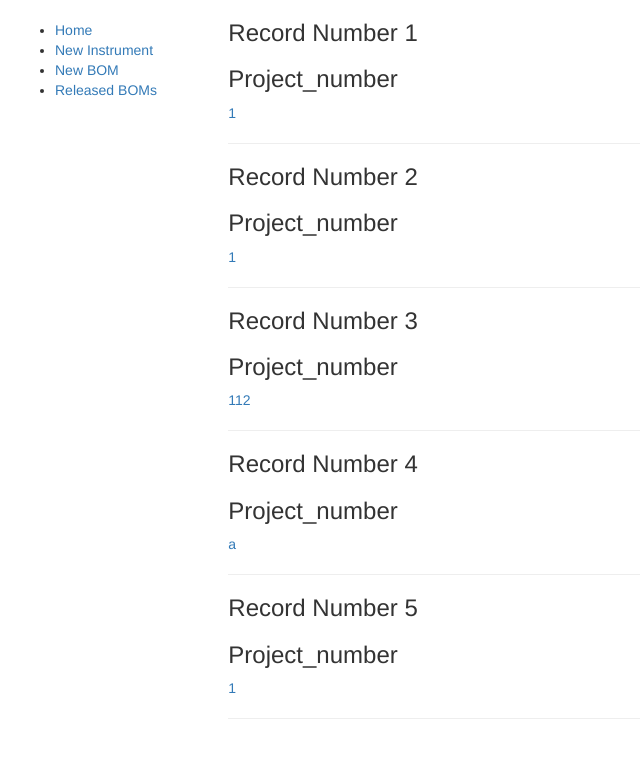
After one commit to mneumayer/django_intertech, a Django app: page /released_bom in a window 1280 px wide. The commit adds this page. Shown: the top 758 px of the page, without its empty margins (0-640 px from the left). Run offline with Django 3.2, Linux system fonts and the light colour scheme; data comes from the database, SQL or seed files in the repository; both versions use the stored data as it was after the commit; some libraries are stand-ins or nearby versions.

Commit message:
Add files via upload
I have Home, New Instrument, New BOM, and Released BOMs; on the home page

```diff
--- a/mysite/catalog/admin.py
+++ b/mysite/catalog/admin.py
@@ -1,5 +1,6 @@
 from django.contrib import admin
-from .models import Instrument, Bom
+from .models import Instrument, Bom, Instance
 
 admin.site.register(Instrument)
 admin.site.register(Bom)
+admin.site.register(Instance)
--- a/mysite/catalog/models.py
+++ b/mysite/catalog/models.py
@@ -61,5 +61,5 @@ class Bom(models.Model):
         return self.project_number
 
 
-class Released(models.Model):
+class Instance(models.Model):
     project_number = models.CharField(max_length=10)
--- a/mysite/catalog/templates/base_generic.html
+++ b/mysite/catalog/templates/base_generic.html
@@ -25,7 +25,8 @@
 
           <li><a href="{% url 'index' %}">Home</a></li>
           <li><a href="{% url 'instrument_new' %}">New Instrument</a></li>
-          <li><a href="{% url 'bom_new' %}">New Bom</a></li>
+          <li><a href="{% url 'bom_new' %}">New BOM</a></li>
+          <li><a href="{% url 'released_bom' %}">Released BOMs</a></li>
 
       </ul>
 
--- a/mysite/catalog/templates/bom_detail.html
+++ b/mysite/catalog/templates/bom_detail.html
@@ -17,7 +17,7 @@
         </ul>
     <!- This what was entered into the model
         Add the rest of the fields when done debugging ->
-
+<button type="submit" class="save btn btn-default">Build Document</button>
 
 
 {% endblock %}
--- a/mysite/catalog/templates/bom_edit.html
+++ b/mysite/catalog/templates/bom_edit.html
@@ -12,6 +12,7 @@
     <form method="POST" class="post-form">{% csrf_token %}
         {{ bom_form.as_p }}
        <button type="submit" class="save btn btn-default">Save</button>
+
     </form>
 
 {% endblock %}
--- a/mysite/catalog/templates/bom_list.html
+++ b/mysite/catalog/templates/bom_list.html
@@ -9,5 +9,10 @@
             <h1><a href="">{{ bom_post.project_number }}</a></h1>
             <p>{{ post.text|linebreaksbr }}</p>
         </div>
+
     {% endfor %}
+<form>
+<button type="submit" class="save btn btn-default">Build Document</button>
+
+</form>
 {% endblock %}
--- /dev/null
+++ b/mysite/catalog/templates/released_boms.html
@@ -0,0 +1,16 @@
+{% extends "base_generic.html" %}
+
+{% block content %}
+
+{% for bom in boms %}
+        <div class="post">
+          <h3>Record Number {{bom.pk}}</h3>
+          <h3>Project_number</h3>
+          <p><a href="{% url 'bom_detail' pk=bom.pk %}">{{ bom.project_number }}</a></p>
+
+
+        </div>
+<hr>
+{% endfor %}
+
+{% endblock %}
--- a/mysite/catalog/urls.py
+++ b/mysite/catalog/urls.py
@@ -10,6 +10,10 @@ urlpatterns = [
     path('bom/<int:pk>/', views.bom_detail, name='bom_detail'),
     path('bom/new/', views.bom_new, name='bom_new'),
     path('bom/(<pk>\d+)/edit/', views.bom_edit, name='bom_edit'),
+    path('released_bom', views.released_boms, name='released_bom'),
+
+
+
     #create a BOM instrument list in which the model number can be cliked on to show details
     #create a way of editing BOMs by an authorized user.
     # After chosing the foreinkey the rest of the fields for instrumnet are automatically populated.
--- a/mysite/catalog/views.py
+++ b/mysite/catalog/views.py
@@ -92,4 +92,11 @@ def bom_new(request):
         bom_form = BomForm()
     return render(request, 'bom_edit.html', {'bom_form': bom_form})
 
-# Save To Released table________________________________________________________________________________________________
+
+# Release table code____________________________________________________________________________________________________
+
+def released_boms(request):
+    num_boms = Bom.objects.all().count()
+    boms = Bom.objects.all()
+
+    return render(request, 'released_boms.html', {'num_boms': num_boms, 'boms': boms})
```
Also changed, not shown: mysite/catalog/migrations/0003_instance.py (added), mysite/catalog/templates/index.html (line endings or trailing spaces), mysite/db.sqlite3.
